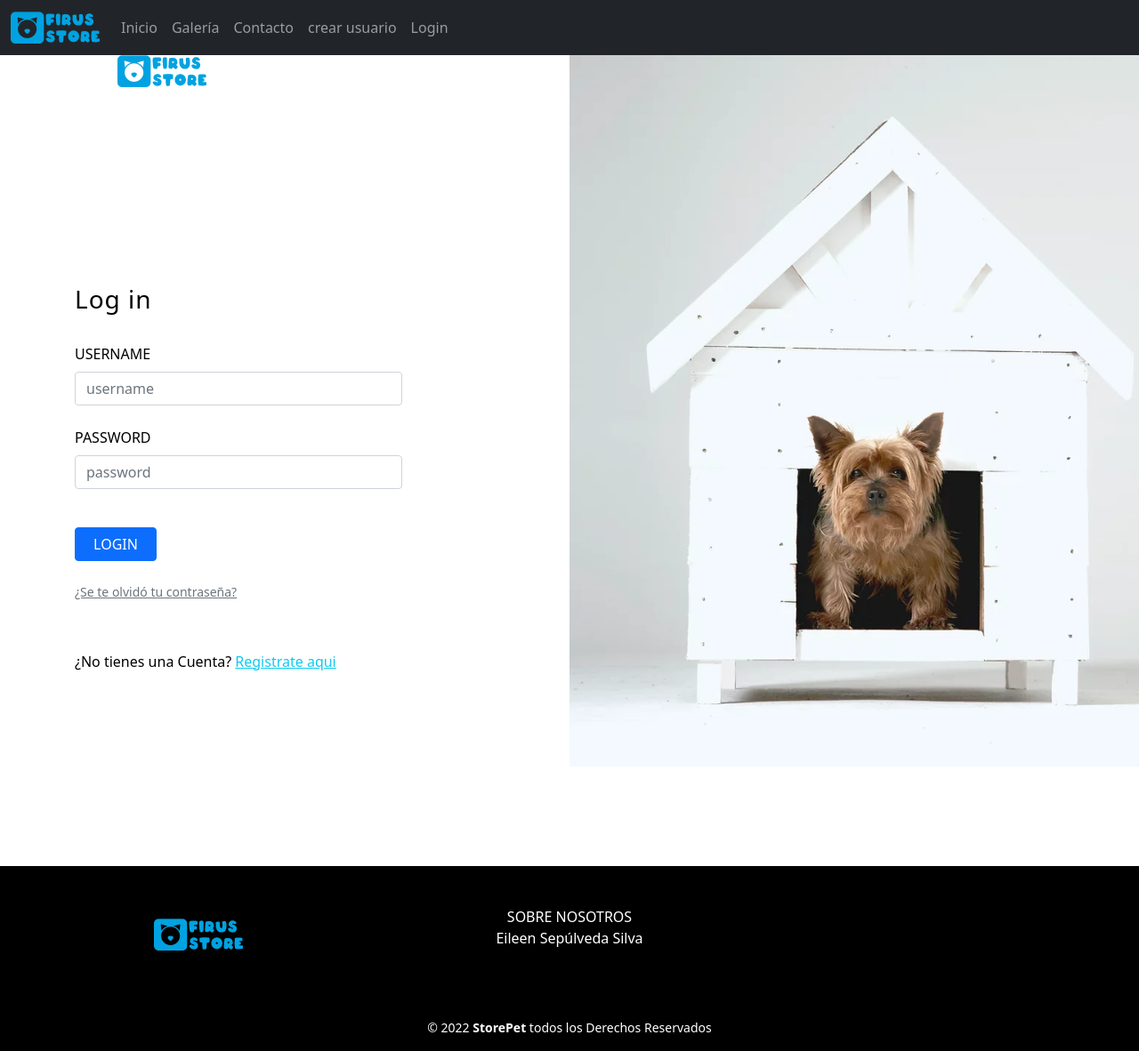
After one commit to eileen201812/storepet, a Django app: page /login in a window 1280 px wide. The commit adds this page. Shown: the whole page at 89% size. Run offline with Django 4.2, Linux system fonts and the light colour scheme; some libraries are stand-ins or nearby versions.

Commit message:
agregue el loginn

```diff
--- a/tiendap/tiendap/static/css/bootstrap/style.css
+++ b/tiendap/tiendap/static/css/bootstrap/style.css
@@ -128,3 +128,21 @@ box-shadow: 0px 0px 3px 0px rgba(0, 0, 0, .75);
       text-align:center;
       color:#fff;
       }
+
+
+
+
+
+      .bg-image-vertical {
+        position: relative;
+        overflow: hidden;
+        background-repeat: no-repeat;
+        background-position: right center;
+        background-size: auto 100%;
+        }
+
+        @media (min-width: 1025px) {
+        .h-custom-2 {
+        height: 100%;
+        }
+      }
--- /dev/null
+++ b/tiendap/tiendap/template/login.html
@@ -0,0 +1,51 @@
+{% extends "main-template.html" %}{% load static %}
+{% block title %}StorePet home{% endblock %}
+{% block content %}
+
+<section class="vh-100">
+	<div class="container-fluid">
+	  <div class="row">
+		<div class="col-sm-6 text-black">
+
+		  <div class="px-5 ms-xl-4">
+			<i class="fas fa-crow fa-2x me-5 pt-10 mt-xl-9" ></i>
+			<img src="{%  static 'img\icon\logo-pet.png'%}">
+		  </div>
+
+		  <div class="d-flex align-items-center h-custom-2 px-5 ms-xl-4 mt-5 pt-5 pt-xl-0 mt-xl-n5">
+
+			<form  id="frm-login" method="POST" action="/login"style="width: 23rem;">{% csrf_token %}
+
+			  <h3 class="fw-normal mb-3 pb-3" style="letter-spacing: 1px;">Log in</h3>
+
+			  <div class="form-outline mb-4">
+				<label for="txt-username" class="form-label">USERNAME</label>
+				<input id="txt-username" name="username" class="form-control" placeholder="username" required />
+			  </div>
+
+			  <div class="form-outline mb-4">
+				<label for="txt-password" class="form-label">PASSWORD</label>
+              <input type="password" id="txt-password" name="password" class="form-control" placeholder="password" required/>
+			  </div>
+
+			  <div class="pt-1 mb-4">
+				<button type="submit" style="margin-top: 15px;"
+                            class=" col-sm-3 btn btn-primary">LOGIN</button>
+			  </div>
+
+			  <p class="small mb-5 pb-lg-2"><a class="text-muted" href="#!">¿Se te olvidó tu contraseña?</a></p>
+			  <p>¿No tienes una Cuenta? <a href="/usuario" class="link-info">Registrate aqui</a></p>
+
+			</form>
+
+		  </div>
+
+		</div>
+		<div class="col-sm-6 px-0 d-none d-sm-block">
+		  <img src="{%  static 'img\servicios\holi.jpg'%}"
+			alt="Login image" class="w-100 vh-100" style="object-fit: cover; object-position: left;">
+		</div>
+	  </div>
+	</div>
+  </section>
+{% endblock %}
--- a/tiendap/tiendap/template/parent/main-template.html
+++ b/tiendap/tiendap/template/parent/main-template.html
@@ -8,6 +8,7 @@
     <title>{% block title %}{%  endblock %}</title>
     <link rel="stylesheet" href="{% static 'css/bootstrap/bootstrap.min.css' %}">
     <link rel="stylesheet" href="{% static 'css/bootstrap/style.css' %}">
+
 </head>
 <body>
 
@@ -20,23 +21,33 @@
           <div class="collapse navbar-collapse" id="navbarTogglerDemo03">
             <ul class="navbar-nav me-auto mb-2 mb-lg-0">
               <li class="nav-item">
-                <a class="nav-link" href="/index">Home</a>
+                <a class="nav-link" href="/index">Inicio</a>
               </li>
               <li class="nav-item">
                 <a class="nav-link" href="/galeria">Galería</a>
-              </li>
-              <li class="nav-item">
-                <a class="nav-link" href="/mantenedor-contacto">mantenedor</a>
-              </li>
-              <li class="nav-item">
-                <a class="nav-link" href="/contacto">Contacto</a>
+                <li class="nav-item">
+                  <a class="nav-link" href="/contacto">Contacto</a>
+                </li>
               </li>
               <li class="nav-item">
                 <a class="nav-link" href="/usuario">crear usuario</a>
               </li>
+              {% if user.is_authenticated %}
               <li class="nav-item">
-                <a class="nav-link" href="/mantenedoruser"> usuarios</a>
+                <a class="nav-link" href="/mantenedor-contacto">mantenedor contacto</a>
               </li>
+
+              <li class="nav-item">
+                <a class="nav-link" href="/mantenedoruser">usuarios</a>
+              </li>
+              <li class="nav-item">
+                <a class="nav-link" href="/logout">Logout</a>
+              </li>
+              {% else %}
+              <li class="nav-item">
+                <a class="nav-link" href="/login">Login</a>
+              </li>
+              {% endif %}
             </ul>
           </div>
         </div>
--- a/tiendap/tiendap/urls.py
+++ b/tiendap/tiendap/urls.py
@@ -18,10 +18,23 @@ from django.urls import path
 from tiendap.views.home import index
 from tiendap.views.galeria import galeria_index
 from tiendap.views.contacto import contacto_index,formulario_contacto
+from tiendap.views.usurio import usuario_index,formulario_usuario
 from tiendap.views.mantenedorcontacto import load_contacto
-from tiendap.views.usurio import usuario_index,formulario_usuario
 from tiendap.views.mantenedoruser import load_usuario
+from tiendap.views import login
+from tiendap.views import logout
+from django.contrib.auth.models import Permission, ContentType
+from tiendap.models import Contacto
+from tiendap.models import Registrodeusuario
 
+
+
+
+
+admin.site.register(Permission)
+admin.site.register(ContentType)
+admin.site.register(Contacto)
+admin.site.register(Registrodeusuario)
 
 
 
@@ -33,10 +46,17 @@ urlpatterns = [
     path('galeria/', galeria_index),
     path('contacto/', contacto_index),
     path('contacto/formulario', formulario_contacto),
+    path('usuario/', usuario_index),
     path('mantenedor-contacto/', load_contacto),
-    path('usuario/', usuario_index),
     path('registro/formulario', formulario_usuario),
     path('mantenedoruser/', load_usuario),
+    path('login', login.index),
+    path('logout/', logout.logout_user),
+
+
+
+
+
 
 
 ]
--- /dev/null
+++ b/tiendap/tiendap/views/login.py
@@ -0,0 +1,31 @@
+from django.shortcuts import render, redirect
+from django.contrib.auth import login, authenticate
+
+def index(request):
+    print('login.index')
+    if request.method == 'POST':
+        print('request.method: ',  request.method)
+        try:
+            username = request.POST.get('username')
+            password = request.POST.get('password')
+            print('username: ',  username)
+            print('password: ',  password)
+            user = authenticate(username=username, password=password)
+            print('authenticated: ',  True)
+            login(request, user)
+            print('login: ',  True)
+            return redirect('/index/')
+        except Exception as e:
+            print(e)
+    return render(request, 'login.html')
+
+def authorization(request, perm):
+    print('authorization | user -> ', request.user)
+    if request.user != None and request.user.__str__() != 'AnonymousUser':
+        if request.user.has_perm(perm):
+            return True, ''
+        else:
+            return False, '/error-403/'
+    else:
+        print('Unauthorized')
+        return False, '/error-401/'
```
Also changed, not shown: tiendap/tiendap/template/mantenedor-contacto.html (+83 -8 lines), tiendap/tiendap/template/mantenedoruser.html (+5 -6 lines), tiendap/tiendap/views/logout.py (added, +10 -0 lines).
